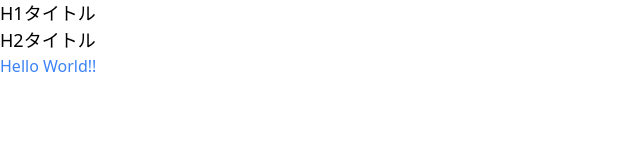
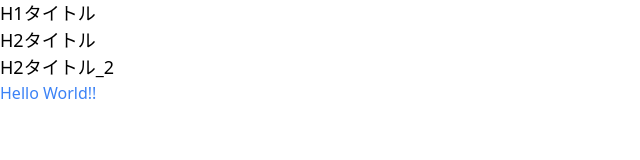
Before and after one commit to s-sugawara-alistyle/tailwind, a website: page index.html in a window 1280 px wide. Shown: the whole page, without its empty margins (0-640 px from the left). Drawn offline with Linux system fonts and the light colour scheme.

Commit message:
タグ確かめ

```diff
--- a/index.html
+++ b/index.html
@@ -10,6 +10,7 @@
 <body>
     <h1 class="title">H1タイトル</h1>
     <h2 class="title">H2タイトル</h2>
+    <h2 class="title">H2タイトル_2</h2>
     <h2 class="text-blue-500">Hello World!!</h2>
 </body>
 </html>
```
